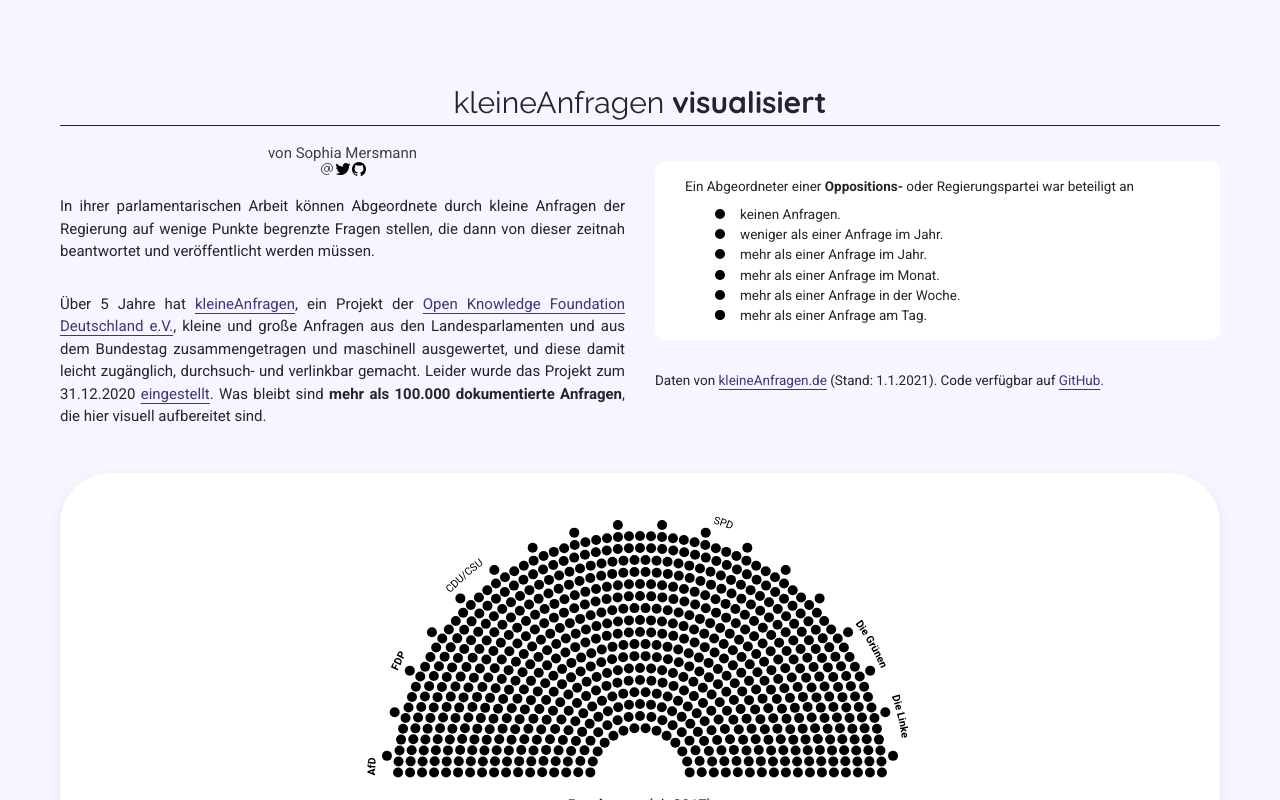
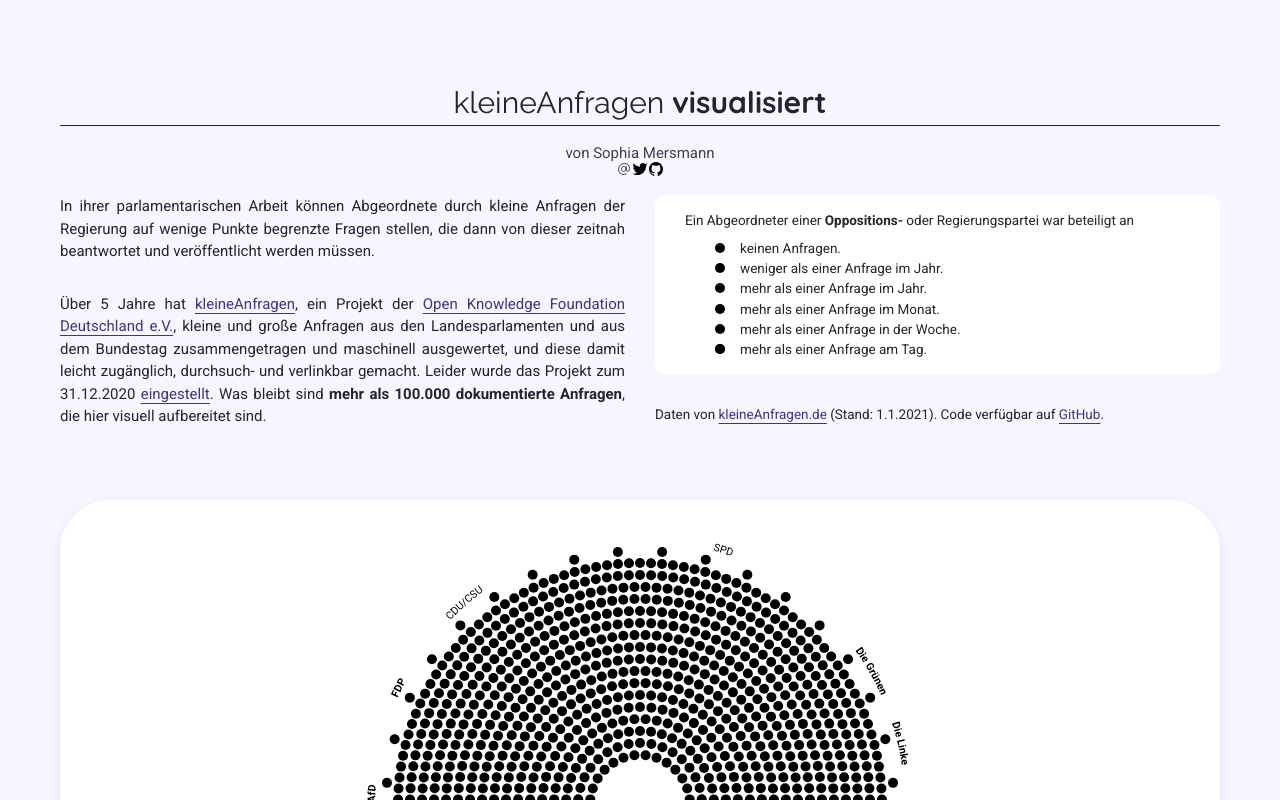
Before and after one commit to sophiamersmann/kleine-anfragen-visualised, a Vue app: page / in a window 1280 px wide. Shown: the top 800 px of the page. Built offline with nearby package versions, Linux system fonts and the light colour scheme.

Commit message:
Change the position of the author

```diff
--- a/src/components/Root.vue
+++ b/src/components/Root.vue
@@ -8,8 +8,6 @@
           </a>
           <span class="visualised"> visualisiert</span>
         </h1>
-        <div class="text">
-          <div>
         <div class="author">
           von Sophia Mersmann
           <div>
@@ -27,6 +25,8 @@
             </a>
           </div>
         </div>
+        <div class="text">
+          <div>
             <div class="p">
               In ihrer parlamentarischen Arbeit können Abgeordnete durch kleine Anfragen
               der Regierung auf wenige Punkte begrenzte Fragen stellen, die dann von dieser
```
Lines whose indentation alone changed are shown as unchanged.
